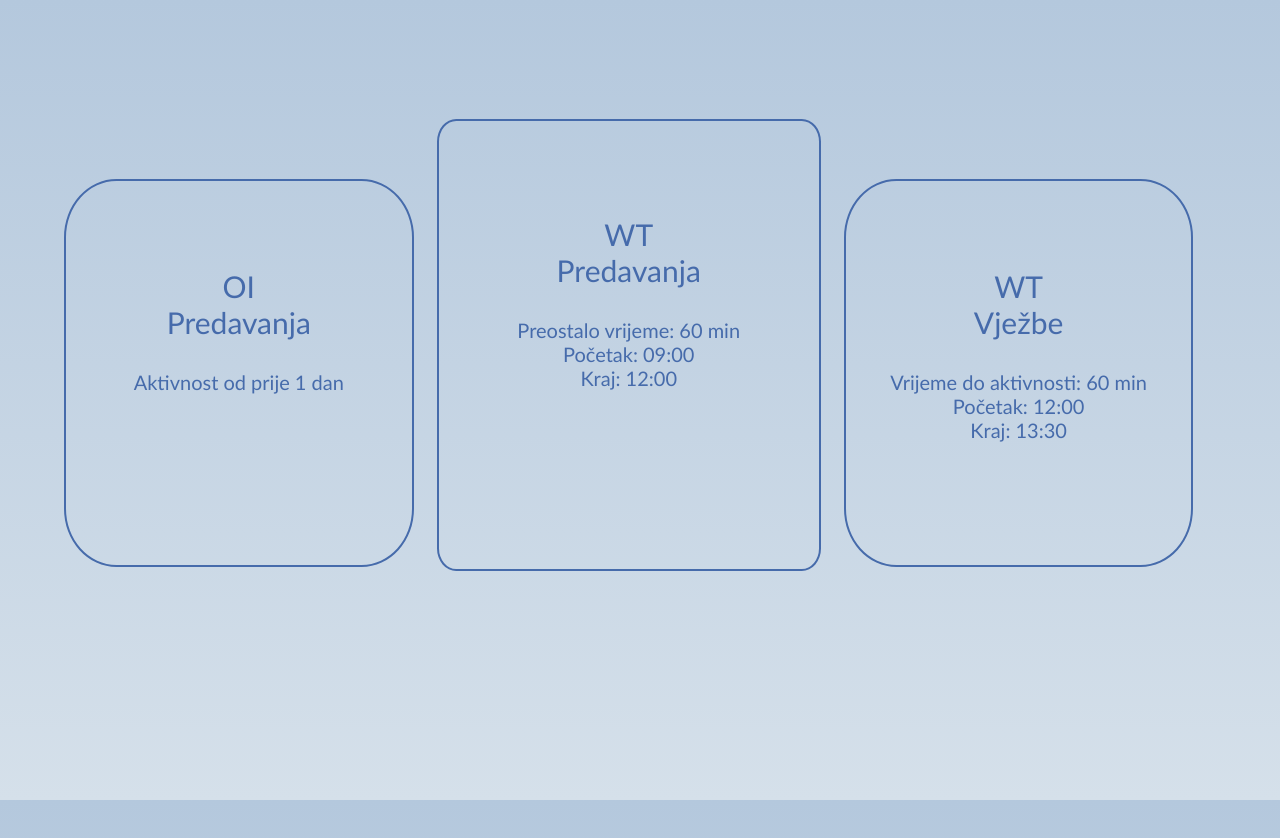
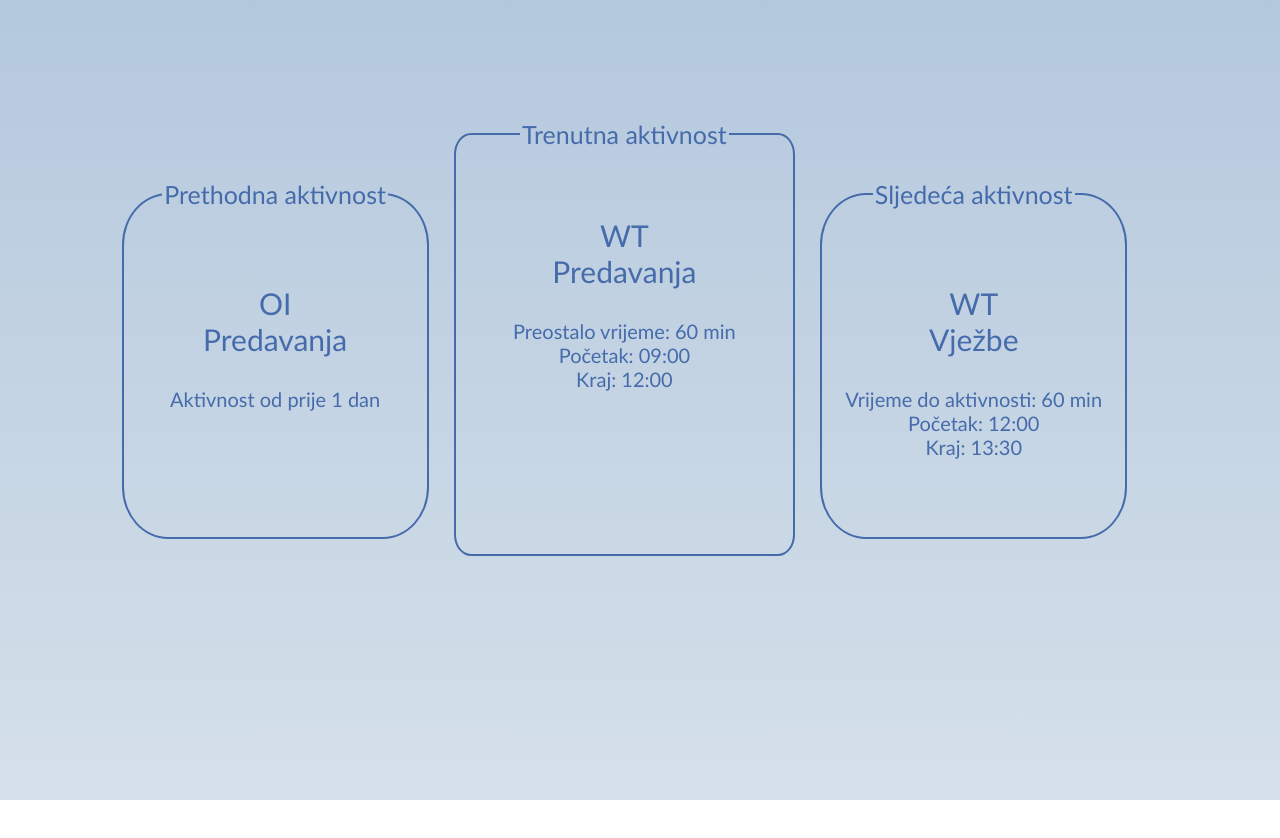
Before and after one commit to mtalirevic1/student-timetable-app, a plain HTML site: page aktivnost.html in a window 1280 px wide. After the commit the page ends 800 px from the top, so only its background shows below. Drawn offline with Linux system fonts and the light colour scheme.

Commit message:
Završena implementacija 2. zadatka

```diff
--- a/aktivnost.html
+++ b/aktivnost.html
@@ -8,26 +8,29 @@
 </head>
 <body>
 <div class="grid">
-    <div id="prethodna" class="sporedna">
+    <fieldset id="prethodna" class="sporedna">
+        <legend>Prethodna aktivnost</legend>
         <p class="naziv">OI<br>Predavanja</p>
         <p class="vrijeme">Aktivnost od prije 1 dan</p>
-    </div>
-    <div id="trenutna">
+    </fieldset>
+    <fieldset id="trenutna">
+        <legend>Trenutna aktivnost</legend>
         <p class="naziv">WT<br>Predavanja</p>
         <p class="vrijeme">
             Preostalo vrijeme: 60 min<br>
             Početak: 09:00<br>
             Kraj: 12:00
         </p>
-    </div>
-    <div id="sljedeca" class="sporedna">
+    </fieldset>
+    <fieldset id="sljedeca" class="sporedna">
+        <legend>Sljedeća aktivnost</legend>
         <p class="naziv">WT<br>Vježbe</p>
         <p class="vrijeme">
             Vrijeme do aktivnosti: 60 min<br>
             Početak: 12:00<br>
             Kraj: 13:30
         </p>
-    </div>
+    </fieldset>
 </div>
 </body>
 </html>
--- a/resources/css/aktivnost.css
+++ b/resources/css/aktivnost.css
@@ -1,6 +1,7 @@
 html {
-    height: 100%;
+    height: 90%;
 }
+
 body {
     height: 100%;
     margin: 0;
@@ -18,7 +19,7 @@ body {
 .sporedna{
     border-radius: 15%;
     border: 2px solid #466bab;
-    width: 30%;
+    width: 25%;
     height: 60%;
     margin-top: 10%;
     float: left;
@@ -27,22 +28,29 @@ body {
 #trenutna{
     border-radius: 5%;
     border: 2px solid #466bab;
-    width: 33%;
-    height: 70%;
+    width: 28%;
+    height: 73.5%;
     margin-top: 4.75%;
     margin-left: 2%;
     margin-right: 2%;
     float: left;
 }
 
+#prethodna{
+    margin-left: 5%;
+}
+
 #sljedeca{
 }
 
-p{
-
+p, legend{
     color: #466bab;
     text-align: center;
     font-family: Calibri, sans-serif;
+}
+
+legend{
+    font-size: 2.5em;
 }
 
 p.naziv{
@@ -53,3 +61,7 @@ p.naziv{
 p.vrijeme{
     font-size: 2em;
 }
+
+#trenutna p.naziv{
+    margin-top: 20%;
+}
```
